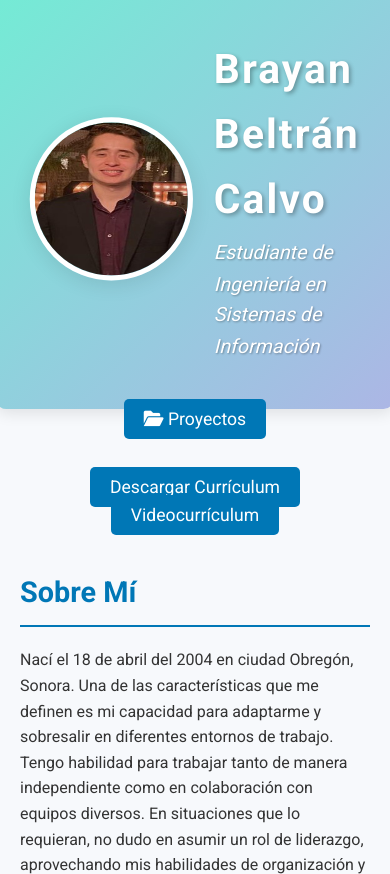
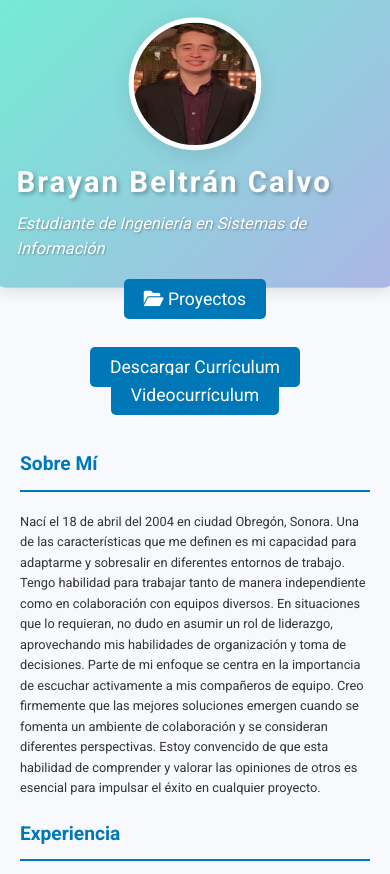
Before and after one commit to BrayanBeltran18/BrayanBeltran18.github.io, a plain HTML site: page index.html in a window 390 px wide. Shown: the top 874 px of the page. Drawn offline with Linux system fonts and the light colour scheme.

Commit message:
versión final

```diff
--- a/index.html
+++ b/index.html
@@ -84,7 +84,7 @@
         <!-- Animación en botones -->
         <section>
             <div class="buttons-container animate-fade-in">
-                <a href="cv pdf.pdf" download="Currículum.pdf" class="btn">Descargar Currículum</a>
+                <a href="cv pdf.pdf" download="CV-Beltrán Calvo Brayan.pdf" class="btn">Descargar Currículum</a>
                 <a href="https://youtu.be/29GlOcKnOyY" target="_blank" class="btn">Videocurrículum</a>
             </div>
         </section>
--- a/styles.css
+++ b/styles.css
@@ -453,3 +453,124 @@ footer {
     transform: scale(1.1);
     transition: transform 0.3s ease;
 }
+
+/* Estilos generales */
+body {
+    font-family: 'Roboto', sans-serif;
+    line-height: 1.6;
+    margin: 0;
+    padding: 0;
+    background-color: #f7f9fc;
+    color: #333;
+    max-width: 100%;
+    overflow-x: hidden;
+}
+
+.container {
+    max-width: 1200px;
+    margin: 0 auto;
+    padding: 0 20px;
+}
+
+/* Imágenes Responsivas */
+.profile-photo img {
+    width: 150px;
+    height: 150px;
+    border-radius: 50%;
+    border: 5px solid #fff;
+    box-shadow: 0px 4px 20px rgba(0, 0, 0, 0.1);
+    transition: transform 0.3s ease;
+}
+
+.project-img {
+    max-width: 100%;
+    height: auto;
+}
+
+/* Ajustes de tipografía */
+h1 {
+    font-size: 2.5rem;
+}
+
+h2 {
+    font-size: 1.8rem;
+}
+
+p {
+    font-size: 1rem;
+}
+
+/* Media queries para móviles */
+@media screen and (max-width: 768px) {
+    .header-container {
+        flex-direction: column;
+        text-align: center;
+    }
+
+    .header-info {
+        margin-left: 0;
+    }
+
+    h1 {
+        font-size: 2rem;
+    }
+
+    h2 {
+        font-size: 1.5rem;
+    }
+
+    p {
+        font-size: 0.9rem;
+    }
+
+    /* Ajustar el contenedor de habilidades y proyectos para móviles */
+    .skills-container, .knowledge-container, .project-list {
+        display: flex;
+        flex-direction: column;
+        align-items: center;
+    }
+
+    /* Ajustar las barras circulares en la sección de conocimientos */
+    .knowledge-item {
+        width: 100%;
+        margin-bottom: 20px;
+    }
+
+    /* Ajustes de las imágenes de perfil y proyectos */
+    .profile-photo img {
+        width: 120px;
+        height: 120px;
+    }
+
+    .project-img {
+        width: 100%;
+    }
+}
+
+/* Media queries para pantallas muy pequeñas */
+@media screen and (max-width: 480px) {
+    .header-container {
+        padding: 20px;
+    }
+
+    .header-info h1 {
+        font-size: 1.8rem;
+    }
+
+    .header-info p {
+        font-size: 1rem;
+    }
+
+    /* Ajustar el espaciado en secciones */
+    section {
+        margin-bottom: 20px;
+    }
+
+    h2 {
+        font-size: 1.2rem;
+    }
+
+    p {
+        font-size: 0.8rem;
+    }
+}
```
